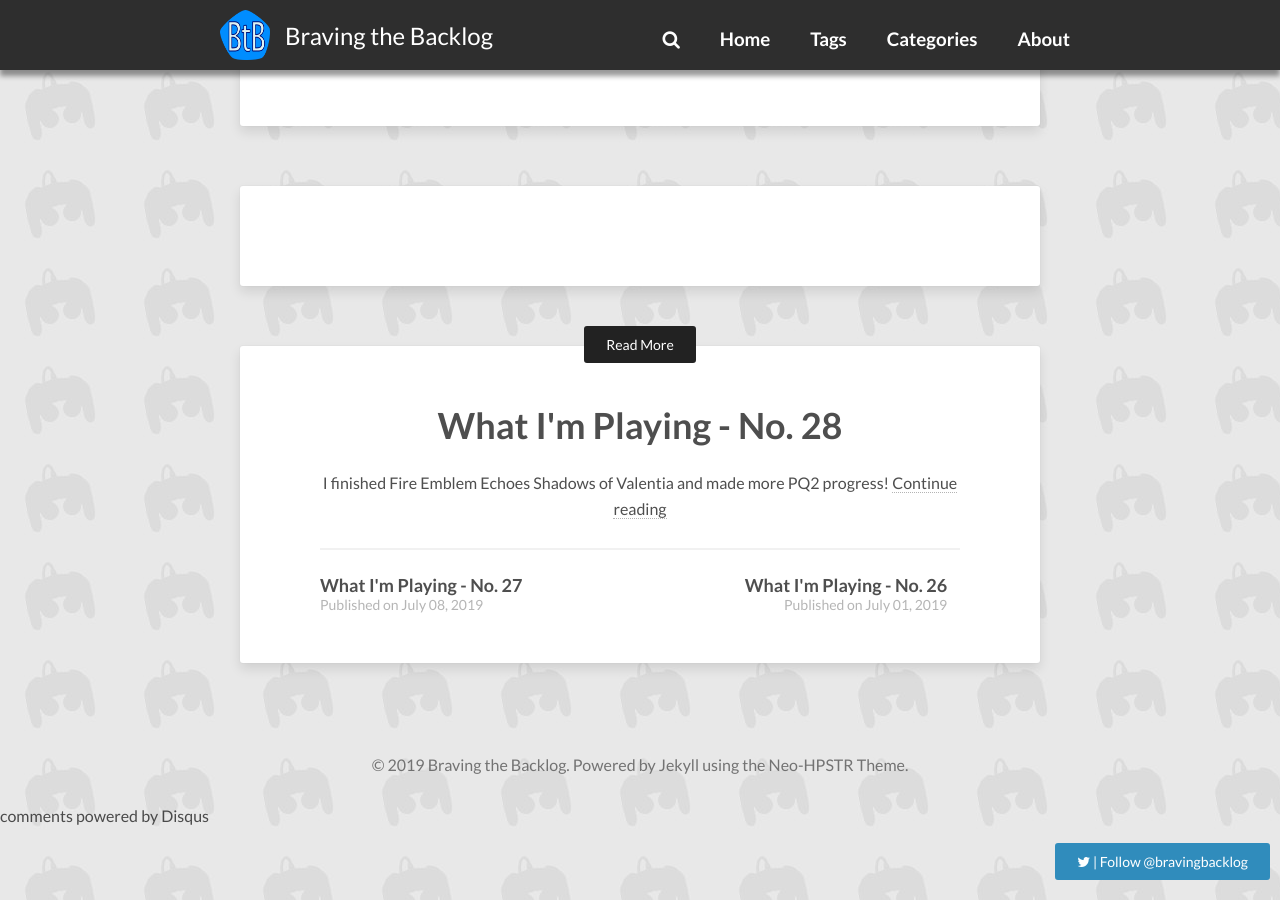
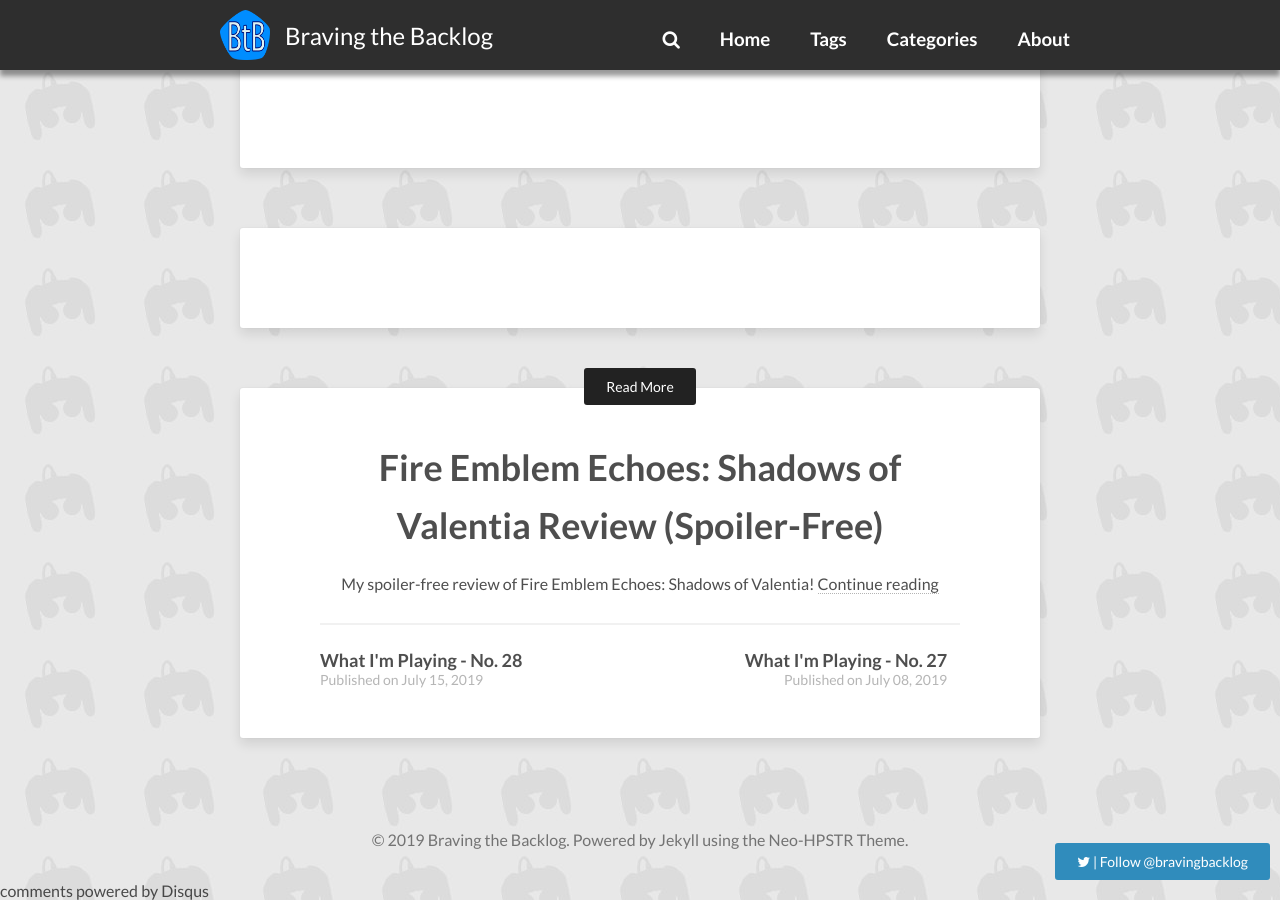
Before and after one commit to BravingTheBacklog/bravingthebacklog.github.io, a Jekyll site: the page built from _posts/2019-04-17-top-10-3ds-games-in-my-backlog.md, in a window 1280 px wide and 900 px high, scrolled down 9255 px. Built offline with Jekyll 4.4.1, drawn with Linux system fonts in a browser that asks for light colours; nearby versions of some CDN libraries; comment, search, counter and statistics services are not loaded; some of the changed lines change nothing that is shown; some of the changed text lies outside the part shown.

Commit message:
Fire Emblem Echoes: Shadows of Valentia Review

```diff
--- a/_posts/2019-04-17-top-10-3ds-games-in-my-backlog.md
+++ b/_posts/2019-04-17-top-10-3ds-games-in-my-backlog.md
@@ -4,7 +4,7 @@
 author: bsinky
 description: My personal list of the top 10 3DS games in my backlog
 date: 2019-04-17
-modified: 2019-06-01
+modified: 2019-07-20
 categories: [List]
 tags: [Top 10,3DS]
 image:
@@ -231,7 +231,7 @@
 Supposedly, the development team has made gameplay improvements and difficulty
 balances, so maybe I will enjoy Persona Q2's gameplay as well as its characters.
 
-## 2. Fire Emblem Echoes: Shadows of Valentia
+## 2. Fire Emblem Echoes: Shadows of Valentia <i class="fa fa-check" aria-hidden="true"></i>
 
 <figure class="half center">
     <a href="https://i.imgur.com/J0CobZI.jpg"><img src="https://i.imgur.com/J0CobZIm.jpg"/></a>
@@ -240,6 +240,9 @@
         <li>Release: May 19, 2017</li>
     </ul>
 </figure>
+
+**Edit:** I've finished Shadows of Valentia!
+[Here's my review!]({% post_url 2019-07-20-fire-emblem-echoes-shadows-of-valentia-review %})
 
 Fire Emblem Echoes: Shadows of Valentia is actually a remake of the 2nd Fire
 Emblem game, Fire Emblem Gaiden. While Gaiden was exclusive to Japan, Shadows of
--- /dev/null
+++ b/_posts/2019-07-20-fire-emblem-echoes-shadows-of-valentia-review.md
@@ -0,0 +1,339 @@
+---
+layout: post
+title: "Fire Emblem Echoes: Shadows of Valentia Review (Spoiler-Free)"
+author: bsinky
+description: "My spoiler-free review of Fire Emblem Echoes: Shadows of Valentia!"
+date: 2019-07-20
+modified: 2019-07-20
+categories: [Review]
+tags: [Review,Fire Emblem,3DS,Strategy,RPG,Spoiler-Free]
+image:
+    feature: feature-fire-emblem-echoes-shadows-of-valentia-review.jpg
+    thumb: feature-fire-emblem-echoes-shadows-of-valentia-review-thumb.jpg
+---
+
+I recently finished my first playthrough of the final Fire Emblem game released
+on the 3DS, Fire Emblem Echoes: Shadows of Valentia. It employs a number of
+unique mechanics for the series, some I'd like to see again, and others that
+were interesting *but* I wouldn't want to become series staples.
+
+Here's my spoiler-free review of Fire Emblem Echoes: Shadows of Valentia!
+
+<!--more-->
+
+## Remaking Fire Emblem Gaiden
+
+On March 14th, 1992, Fire Emblem Gaiden released in Japan for the Famicom. The
+second Fire Emblem game ever released, Gaiden would remain exclusive to Japan
+for years, just like its predecessors and the next several games in the series.
+Just like its predecessor though, Gaiden eventually received a remake: Fire
+Emblem Echoes: Shadows of Valentia in 2017 for the 3DS[^1].
+
+<figure class="third center">
+    <a href="https://i.imgur.com/0cbuNZD.png">
+        <img src="https://i.imgur.com/0cbuNZDm.png"/>
+    </a>
+    <a href="https://i.imgur.com/Nk9UpHN.png">
+        <img src="https://i.imgur.com/Nk9UpHNm.png"/>
+    </a>
+</figure>
+
+## Story
+
+[![](https://i.imgur.com/8j0Vl92m.png)](https://i.imgur.com/8j0Vl92.png)
+{: .image-right }
+
+The story follows childhood friends Alm and Celica. Alm's grandfather, Mycen,
+mysteriously takes Celica away to hide after a bandit attack. Alm promises to
+find Celica someday, and then she's gone. Mycen returns to raise Alm as a
+warrior. Years later, trouble is stirring in the land. The continent is on the
+verge of war! You control Alm and Celica separately, as they lead their groups
+of allies and try to save Valentia through different means.
+
+There aren't any seriously unpredictable twists in the plot, but it's enjoyable
+nonetheless. It's presented well with nice looking character sprites. The
+occasional illustrated scene also helps the effectiveness of the story. But
+above all, the voice acting really brings the characters to life. The entire
+game, save the occasional NPC, is voiced by a great cast. Familiar names and
+voices for anyone who has played Persona 5 line the cast, like Max Mittelman,
+Cherami Leigh, Erica Lindbeck, and Robbie Daymond. The voice acting is done well
+across the board, and it's one element I'd love to see (or rather, hear) in
+future Fire Emblem games.
+
+<figure class="half">
+    <a href="https://i.imgur.com/mhWiGUM.png"><img src="https://i.imgur.com/mhWiGUMm.png"/></a>
+    <a href="https://i.imgur.com/5kHYgTI.png"><img src="https://i.imgur.com/5kHYgTIm.png"/></a>
+</figure>
+
+The voice acting really helps the cast of characters come to life, and I found
+myself liking many of them in no time. Alm is likable enough, but I preferred
+Celica as a character. The pair of them have an exceptional relationship, well
+written and relatable, brought to life through some excellent animated
+cutscenes. The true gems are in the supporting cast though. Mae was my personal
+favorite. I thought she was really charming, and a number of her lines had me
+smiling at their sheer silliness. Saber was another of my favorites, as his
+progression from callous sellsword to "ride or die" Celica supporter was
+endearing.
+
+<figure class="third">
+    <a href="https://i.imgur.com/wiBqSri.png"><img src="https://i.imgur.com/wiBqSrim.png"/></a>
+    <a href="https://i.imgur.com/yhZhnQk.png"><img src="https://i.imgur.com/yhZhnQkm.png"/></a>
+    <a href="https://i.imgur.com/qFJTGWA.png"><img src="https://i.imgur.com/qFJTGWAm.png"/></a>
+</figure>
+
+## Gameplay Changes
+
+To say Shadows of Valentia is different from other Fire Emblem games is putting
+it mildly. Fire Emblem Gaiden tried a lot of new things compared to the original
+game, and Shadows of Valentia is a faithful remake in many ways.
+
+### Inventory and Weapons
+
+As in Fire Emblem Fates, there is no weapon durability. Since Fates were the
+previous Fire Emblem games I played, I'm almost getting used to this. However,
+it still is a little weird since every game before Fates *did* feature weapon
+durability, and I'm more used to having it than not. However, I don't think the
+lack of it really changes my enjoyment either way.
+
+The inventory system in Echoes is completely different from all the other games.
+Each character can hold/equip a single item at a time. That item can either be
+food, a shield, an accessory, or a weapon. This probably sounds odd, at least it
+did to me. I was used to giving every character in my party a Vulnerary so they
+had some capacity to heal themselves if they needed to, and if they're not
+holding a weapon, how can they attack? But things work a bit differently in
+Echoes.
+
+<figure class="third center">
+    <a href="https://i.imgur.com/jG9ztxT.png"><img src="https://i.imgur.com/jG9ztxTm.png"/></a>
+    <a href="https://i.imgur.com/1Lv3Ha6.png"><img src="https://i.imgur.com/1Lv3Ha6m.png"/></a>
+</figure>
+
+Every character has either a "built-in" weapon or magic, so even if their
+inventory slot doesn't have a weapon in it, they're always able to attack[^2].
+You then choose between having them use their inventory slot to hold a food
+item, which will heal them when used, or an item that provides stat boosts, such
+as a weapon or shield. I found myself rarely giving a character a food item, and
+usually handed out weapons for my units to equip to boost their attack power
+instead. Having a character hold a weapon item has an added benefit as well:
+combat arts.
+
+### Arts and Magic
+
+Combat Arts are special skills your character can use while wielding certain
+weapons. They're unlocked by using the weapon a bunch of times, and can only be
+used while that weapon is held. They cost HP to use, anywhere from 0 to 16 HP
+depending on the Art. Most are special attacks, like an attack with increased
+accuracy or evasion, or Alm's Double Lion skill that gives him two attacks in a
+row during combat. I kind of forgot about these for the first half of the game.
+I don't think they're anything special, minus a few standouts like the
+aforementioned Double Lion, although there are a few that could have
+considerable strategic use, like Swap, which lets you trade spaces with an
+adjacent ally.
+
+<figure class="third center">
+    <a href="https://i.imgur.com/YTuZhbK.png"><img src="https://i.imgur.com/YTuZhbKm.png"/></a>
+</figure>
+
+Magic in Echoes works similarly to Arts in that it costs HP to cast spells. This
+means your magic users will hurt themselves a little bit during each round of
+combat. This is another layer to manage, but the battle forecast that appears
+before you initiate an attack takes this into account and will show you the HP
+your unit will have remaining. Most magic users learn a few new spells as they
+level up or change classes too. Overall, I thought the magic system worked
+pretty well.
+
+### World Map
+
+These days, a world map isn't unheard of in Fire Emblem. The Sacred Stones and
+Awakening both featured a world map you could move your character around space
+by space, encountering enemies and proceeding to main story chapters. Shadows of
+Valentia features the same sort of navigable world map, but what's interesting
+is that Gaiden was the first game to introduce this concept into the series!
+
+<figure class="third center">
+    <a href="https://i.imgur.com/ZOoOD8V.png"><img src="https://i.imgur.com/ZOoOD8Vm.png"/></a>
+    <a href="https://i.imgur.com/xFdoKY7.png"><img src="https://i.imgur.com/xFdoKY7m.png"/></a>
+</figure>
+
+What's also interesting is that at a certain point in the game, you gain access
+to both Alm and Celica, and can move them both around the world map! They each
+have their own set of story missions and enemies to fight, as well as having
+completely separate armies filled with unique units. This was a really cool
+concept in my opinion, I had assumed that control would be forcibly switched
+between the two characters, but instead I could advance either story at my own
+pace! At certain points, progress is blocked until the other character completes
+the requisite mission, but mostly you can jump between the two however often you
+like.
+
+<figure class="half center">
+    <a href="https://i.imgur.com/OXRm4ym.png"><img src="https://i.imgur.com/OXRm4ymm.png"/></a>
+</figure>
+
+Sometimes enemies will spawn in certain locations on the world map, and move to
+approach your army. If they move onto your space, battle begins. This was
+sometimes a big irritating, as at one point I had Alm's army waiting on a
+certain space and was playing Celica missions. Well, enemies kept spawning near
+Alm, moving onto his space to attack him! Those battles were pretty repetitive.
+
+One last thing to note about Shadows of Valentia's world map is that it features
+two types of locations to explore that the other world maps do not: dungeons and
+towns.
+
+### Dungeon crawling
+
+One feature Gaiden introduced that was never seen again until this remake:
+dungeons. Gaiden and Shadows of Valentia both have dungeon crawling, which
+is...*interesting* for a strategy RPG like Fire Emblem.
+
+In the dungeons in Shadows of Valentia, you'll freely control your character in
+a 3D 3rd-person view, running around to explore the dungeon. Since I was playing
+on a "New" 2DS model, I could use the right C Stick to control the camera in
+dungeons, which felt very natural. I think on a system without the C Stick you
+would use the D Pad for the camera, which doesn't seem as comfortable. When
+entering a dungeon, you can only bring a total of 10 units in with you, one of
+which has to be your main character. You can swing your sword to break crates
+and pots, which will sometimes yield items, or to strike roaming enemies first
+so that they begin combat with less HP.
+
+<figure class="third center">
+    <a href="https://i.imgur.com/5sc1RCv.png"><img src="https://i.imgur.com/5sc1RCvm.png"/></a>
+    <a href="https://i.imgur.com/tBNTKaZ.png"><img src="https://i.imgur.com/tBNTKaZm.png"/></a>
+    <a href="https://i.imgur.com/8qwaYGk.png"><img src="https://i.imgur.com/8qwaYGkm.png"/></a>
+</figure>
+
+That brings us to dungeon enemies. While exploring the dungeon, you'll see your
+enemies roaming around. If they see you, they'll give chase. Once you touch
+them, it initiates combat, which plays out just like any other turn-based,
+strategic Fire Emblem battle, and the units you brought into the dungeon will be
+your army. The maps these battles take place on are never very interesting. For
+each dungeon it seems like there's only a few different map layouts, so assuming
+you encounter several enemies in a dungeon (which is pretty likely), you'll
+probably fight on the same map more than once. At first I thought these battles
+were okay, but towards the end of the game I looked forward to the dungeon
+battles less and less. They ended up feeling like a bit of a grind, since they
+just weren't as compelling or interesting as regular battles. There were never
+interesting enemy commanders to face or anything like that in the dungeon
+battles, so it just seemed like padding.
+
+Each battle you fight in a dungeon will cause your team to gain fatigue, and
+their morale will decline. After enough battles, they will become fully
+fatigued, and suffer stat penalties and reduced max HP. Luckily, eating food
+items heals both HP and fatigue, so as long as you have food it's not really a
+problem. Fatigue also resets when exiting a dungeon, and since most dungeons are
+fairly short, it's rarely something you need to keep an eye on until late in the
+game.
+
+<figure class="third">
+    <a href="https://i.imgur.com/5TgIP1s.png"><img src="https://i.imgur.com/5TgIP1sm.png"/></a>
+    <a href="https://i.imgur.com/BdGbWwu.png"><img src="https://i.imgur.com/BdGbWwum.png"/></a>
+    <a href="https://i.imgur.com/8dLo4V2.png"><img src="https://i.imgur.com/8dLo4V2m.png"/></a>
+</figure>
+
+Dungeon exploration felt decidedly *un*-Fire Emblem-ey to me. Maybe with some
+improvements the mechanic could feel better, but I just
+
+### Town Exploration
+
+Another feature present in Gaiden and re-imagined for Shadows of Valentia: town
+exploration.
+
+In Shadows of Valentia, towns are basically like point-and-click segments. You
+can move between several areas of the town, talk to any NPCs in each area, and
+use the "Examine" command to observe the area and sometimes find items lying
+around that you can take with you. Sometimes the townsfolk will offer side
+quests on speaking with them, which isn't something the Fire Emblem series
+usually features.
+
+<figure class="third center">
+    <a href="https://i.imgur.com/xdxEYke.png"><img src="https://i.imgur.com/xdxEYkem.png"/></a>
+    <a href="https://i.imgur.com/Nd5yh0G.png"><img src="https://i.imgur.com/Nd5yh0Gm.png"/></a>
+    <a href="https://i.imgur.com/4n4JrGv.png"><img src="https://i.imgur.com/4n4JrGvm.png"/></a>
+</figure>
+
+I don't play many point-and-click games, but another thing these town segments
+reminded me of was visiting towns in one of The Oregon Trail games. Probably The
+Oregon Trail 2, in that a single screen of a town is just a background with some
+NPC characters you can talk to. Maybe that's a weird reference, but that's what
+came to my mind whenever visiting a town in Echoes.
+
+<figure class="third center">
+    <a href="https://i.imgur.com/tV1iiuB.png"><img src="https://i.imgur.com/tV1iiuBm.png"/></a>
+    <a href="https://i.imgur.com/vtjGnRl.png"><img src="https://i.imgur.com/vtjGnRlm.png"/></a>
+</figure>
+
+### Mila's Turnwheel
+
+One new feature that wasn't present in the original Gaiden is Mila's Turnwheel.
+This is essentially an "undo" feature that let's you turn back time, and go back
+a number of turns to try a different strategy or avoid the death of a unit. It
+can be used a limited number of times per map, or per dungeon.
+
+<figure class="third center">
+    <a href="https://i.imgur.com/4ZgZg69.png"><img src="https://i.imgur.com/4ZgZg69m.png"/></a>
+    <a href="https://i.imgur.com/dXxIVoH.png"><img src="https://i.imgur.com/dXxIVoHm.png"/></a>
+</figure>
+
+I found Mila's Turnwheel to be extremely useful, and remove some tedium from
+Classic Mode. Rather than feeling the need to restart the chapter from the
+beginning when I made an error or got a bad RNG roll that led to a unit dying, I
+could simply use Mila's Turnwheel and go back a turn or two to prevent that
+situation from occurring. Sometimes I found myself using it an obnoxious number
+of times when I kept losing units, but I'd blame this on myself and the
+scenarios in Echoes themselves. An undo feature like this is definitely
+something I wouldn't mind having around in future games.
+
+## Closing Thoughts
+
+I find myself wondering if the "Echoes" part of the title could ever be the
+start of a series of Fire Emblem remakes. It seems to me like a lot of money
+could be made that way, by remaking games that never saw an English release on a
+modern console, with updated mechanics. You know, something like Fire Emblem
+Echoes: Genealogy of the Holy War, or Fire Emblem Echoes: The Binding Blade, for
+the Nintendo Switch. I have no idea if Intelligent Systems has plans to do this,
+but I think it worked well enough for Gaiden with Shadows of Valentia that I
+wouldn't mind it being done again in the future.
+
+That said, Shadows of Valentia wasn't perfect. In some ways, the source material
+of Gaiden seems to hold it back. Namely with the maps. Map design often lacks
+the variety that later Fire Emblem games were known for. Be prepared for a lot
+of open plains and other wide open battlefields. Granted, there are some unique
+maps with interesting features, but by and large the map designs just aren't
+very interesting. I'd say this is the game's biggest weakness.
+
+<figure class="half">
+    <a href="https://i.imgur.com/wJD2cUM.png"><img src="https://i.imgur.com/wJD2cUMm.png"/></a>
+    <a href="https://i.imgur.com/AN9ejx0.png"><img src="https://i.imgur.com/AN9ejx0m.png"/></a>
+</figure>
+
+Another annoying thing is how certain enemies will spam summon spells to summon
+waves of enemies you have to fight through, repeatedly. It seems like the
+scenario designers love to place an enemy with a summon spell on either a
+healing tile or near an enemy that knows healing magic. Then, whatever HP they
+expend casting the summon spell is healed immediately, allowing them to summon
+infinitely, and they seem to re-summon about every other turn. This kind of
+thing was especially jarring the first time I ran into it, as the summoned
+enemies swarmed me and were nearly overwhelming.
+
+<figure class="half center">
+    <a href="https://i.imgur.com/fSM0Ske.png"><img src="https://i.imgur.com/fSM0Skem.png"/></a>
+</figure>
+
+Other than those complaints though, Fire Emblem Echoes: Shadows of Valentia was
+a solid game. It's a *weird* game for the Fire Emblem series, with its
+dungeon crawling mechanics and practically non-existent character inventory, but
+it was a fun experience nonetheless. If you're a diehard Fire Emblem fan, it's
+worth your time due to the uniqueness factor. Newcomers to the series, like
+those who got into it with Awakening or Fates, might be a little more hit or
+miss as to whether they enjoy Echoes. I'm in the former camp, and as such I'm
+quite glad to have had the opportunity to play through this unique title!
+
+<figure class="half">
+    <a href="https://i.imgur.com/o6qhfmG.png"><img src="https://i.imgur.com/o6qhfmGm.png"/></a>
+    <a href="https://i.imgur.com/RoPTUd0.png"><img src="https://i.imgur.com/RoPTUd0m.png"/></a>
+</figure>
+
+---
+
+[^1]: The remake of Gaiden's predecessor, Fire Emblem: Shadow Dragon and the Blade of Light, that I'm referring to is Fire Emblem: Shadow Dragon, released for the original DS in 2009.
+
+[^2]: Although, there are instances where a character would be unable to attack. A magic user with less HP remaining than their spells cost would be unable to use those spells, and thus unable to attack.
```
Also changed, not shown: images/feature-fire-emblem-echoes-shadows-of-valentia-review-thumb.jpg (added), images/feature-fire-emblem-echoes-shadows-of-valentia-review.jpg (added).
